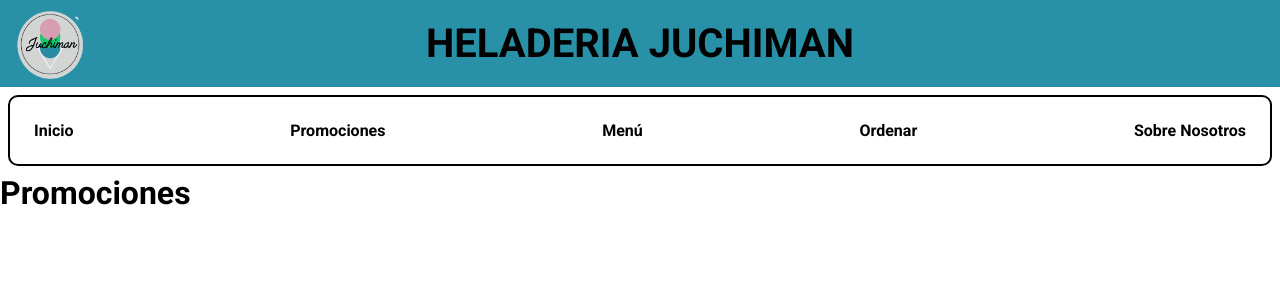
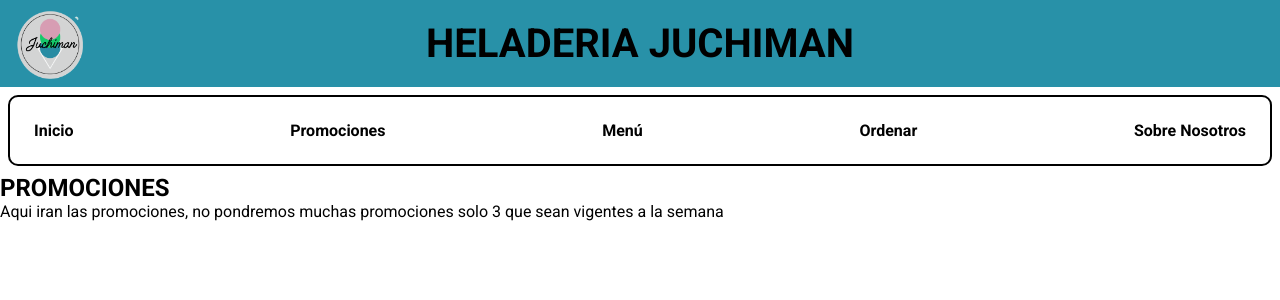
Before and after one commit to ManuelFulls/heladeria, a Next.js app: page /Promocion in a window 1280 px wide. Shown: the top 300 px of the page. Built offline with nearby package versions, Linux system fonts and the light colour scheme.

Commit message:
Se especifico que las promociones seran vigentes en semanas

```diff
--- a/src/app/Promocion/page.jsx
+++ b/src/app/Promocion/page.jsx
@@ -1,3 +1,7 @@
 export default function Promociones() {
-  return <h1>Promociones</h1>;
-}
+  return (<section>
+    <h1>PROMOCIONES</h1>
+    <span>Aqui iran las promociones, no pondremos muchas promociones solo 3 que
+      sean vigentes a la semana
+    </span>
+    </section>)}
```
